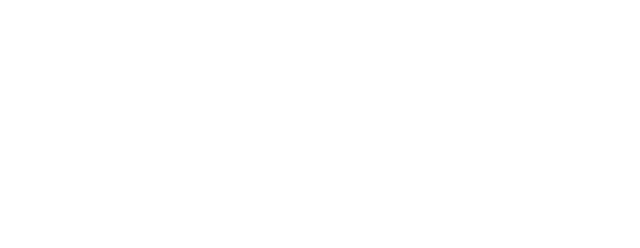
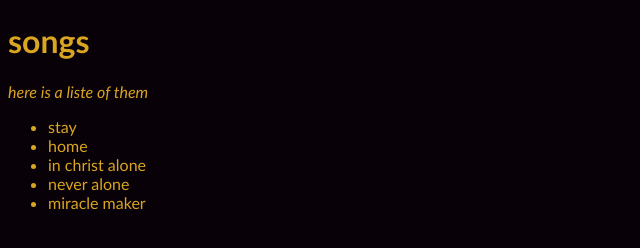
Before and after one commit to Sangwa-C/web-songs, a plain HTML site: page my-favorite-things.html in a window 1280 px wide. Shown: the whole page, without its empty margins (0-640 px from the left). Drawn offline with Linux system fonts and the light colour scheme.

```diff
--- /dev/null
+++ b/my-favorite-things.css
@@ -0,0 +1,10 @@
+*{
+  color:goldenrod;
+  background-color:rgb(8, 1, 8);
+  font-family: 'Gill Sans', 'Gill Sans MT', Calibri, 'Trebuchet MS', sans-serif;
+  font: size 2em;
+  font-style: normal
+  list-style : height 1px;
+
+
+}
--- a/my-favorite-things.html
+++ b/my-favorite-things.html
@@ -2,9 +2,18 @@
 <html>
   <head>
     <title>favorite songs</title>
+    <link href="my-favorite-things.css" rel="stylesheet" type="text/css">
   </head>
   <body>
-    <p></p>
+    <h1><strong>songs</strong></h1>
+    <p><em>here is a liste of them</em></p>
+    <ul>
+      <li>stay</li>
+      <li>home</li>
+      <li>in christ alone</li>
+      <li>never alone</li>
+      <li>miracle maker</li>
+    </ul>
 
   </body>
 </html>
--- /dev/null
+++ b/my-first-webpage.css
@@ -0,0 +1,15 @@
+h1 {
+  color: blue;
+  text-align: center;
+}
+h2 {
+  color: green;
+  font-style: italic;
+  text-align: center;
+}
+p {
+  font-family: sans-serif;
+}
+ul {
+  line-height: 40px;
+}
```
Also changed, not shown: index.html (added, +22 -0 lines).
